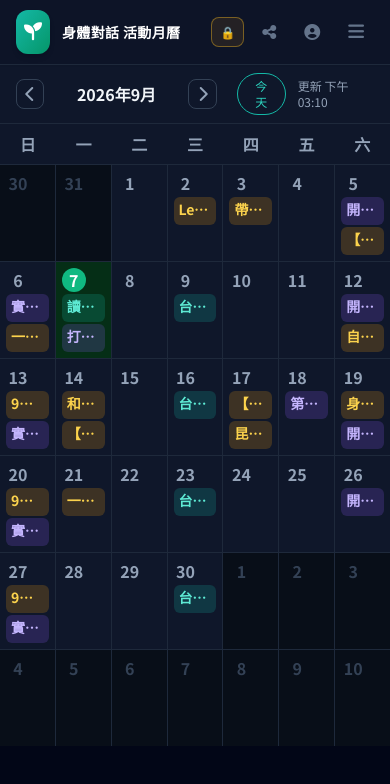
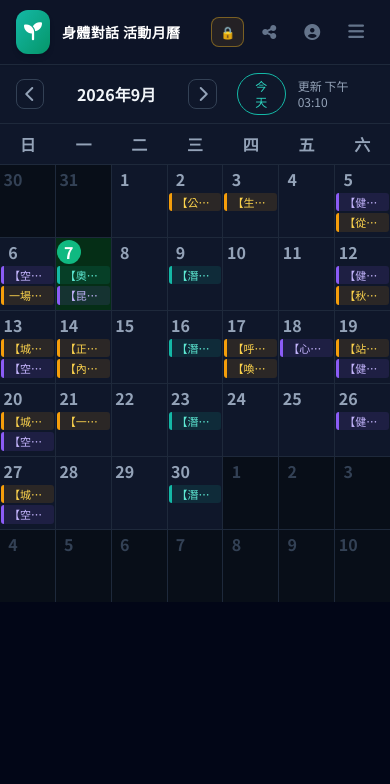
Before and after one commit to anrayboss/bodytalk-calendar, a plain HTML site: page index.html in a window 390 px wide. Drawn offline with nearby package versions, Linux system fonts and the light colour scheme.

Commit message:
fix: cleanTitle keeps bracket content; mobile cards use left-border chip style

```diff
--- a/script.js
+++ b/script.js
@@ -388,8 +388,8 @@ function buildTimeBlock(evt, hourPx, mode) {
 }
 
 function cleanTitle(t) {
-  const stripped = t.replace(/^[✨\s]*【[^】]*】/, '').trim() || t.replace(/^[✨\s]*/, '').trim();
-  return stripped || t;
+  // 只去除開頭的 emoji，保留【】及其內容
+  return t.replace(/^[\s\p{Emoji_Presentation}\p{Extended_Pictographic}]+/u, '').trim() || t;
 }
 
 // CALENDAR TITLE & NAV
--- a/style.css
+++ b/style.css
@@ -833,20 +833,47 @@ select.form-input {
   outline: 2px solid #f59e0b;
 }
 
-/* Mobile: compact card */
+/* Mobile: 參考 sglrt 月曆卡片風格 */
 @media (max-width: 768px) {
-  .evt-card {
-    min-height: 28px;
-    padding: 3px 5px;
+  .cal-day-cell {
+    padding: 2px 1px;
+    overflow: hidden;
   }
 
+  .evt-card {
+    border-radius: 3px;
+    padding: 2px 5px;
+    min-height: unset;
+    gap: 0;
+    border-left: 3px solid currentColor;
+    background: transparent !important;
+  }
+
+  .evt-card.evt-public       { border-left-color: #d97706; background: rgba(254,243,199,0.6) !important; color: #92400e; }
+  .evt-card.evt-course       { border-left-color: #7c3aed; background: rgba(237,233,254,0.6) !important; color: #5b21b6; }
+  .evt-card.evt-study_group  { border-left-color: #0d9488; background: rgba(204,251,241,0.6) !important; color: #134e4a; }
+  .dark .evt-card.evt-public       { border-left-color: #f59e0b; background: rgba(245,158,11,0.12) !important; color: #fcd34d; }
+  .dark .evt-card.evt-course       { border-left-color: #8b5cf6; background: rgba(139,92,246,0.12) !important; color: #c4b5fd; }
+  .dark .evt-card.evt-study_group  { border-left-color: #14b8a6; background: rgba(20,184,166,0.12) !important; color: #5eead4; }
+
   .evt-card-title {
-    font-size: 14px;
-    -webkit-line-clamp: 1;
+    font-size: 11px;
+    font-weight: 500;
+    line-height: 1.3;
+    white-space: nowrap;
+    overflow: hidden;
+    text-overflow: ellipsis;
+    display: block;
+    -webkit-line-clamp: unset;
   }
 
   .evt-card-tags {
     display: none;
+  }
+
+  .evt-card:hover {
+    transform: none;
+    opacity: 0.85;
   }
 }
 
```
